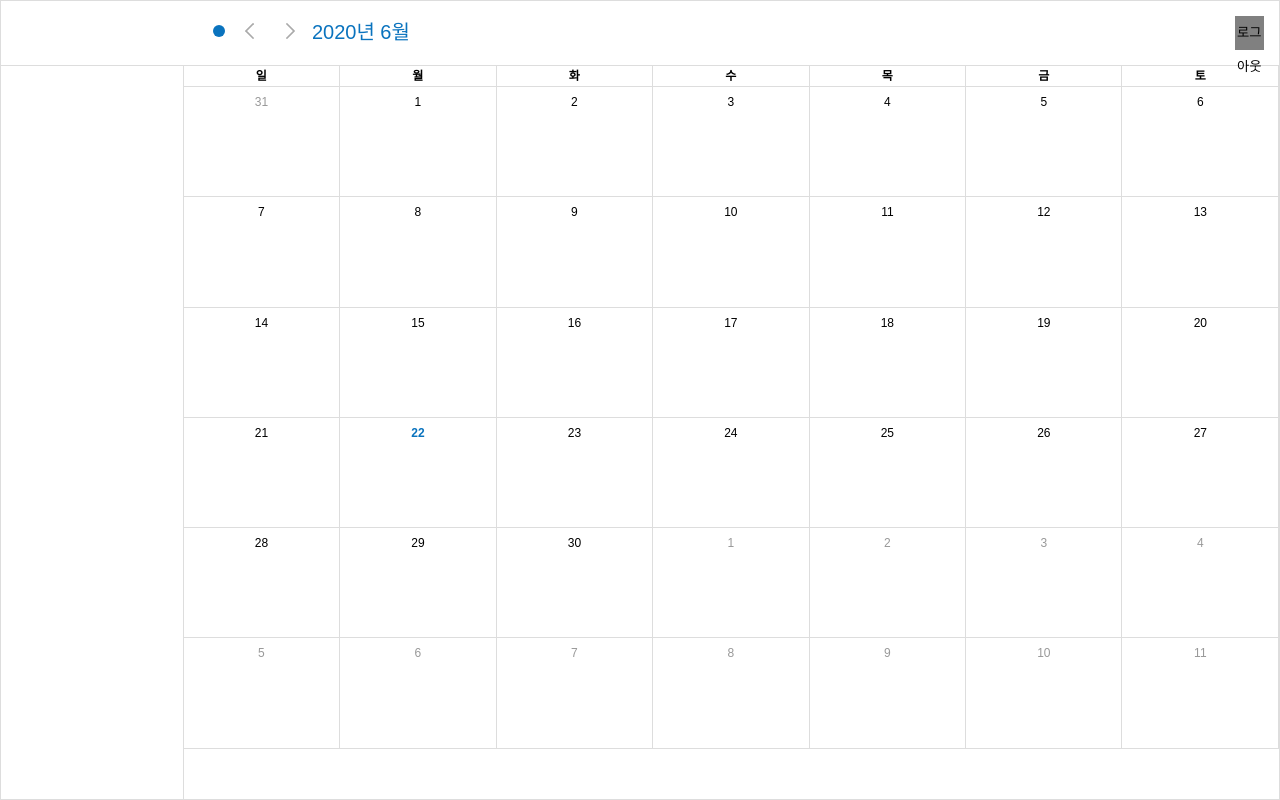
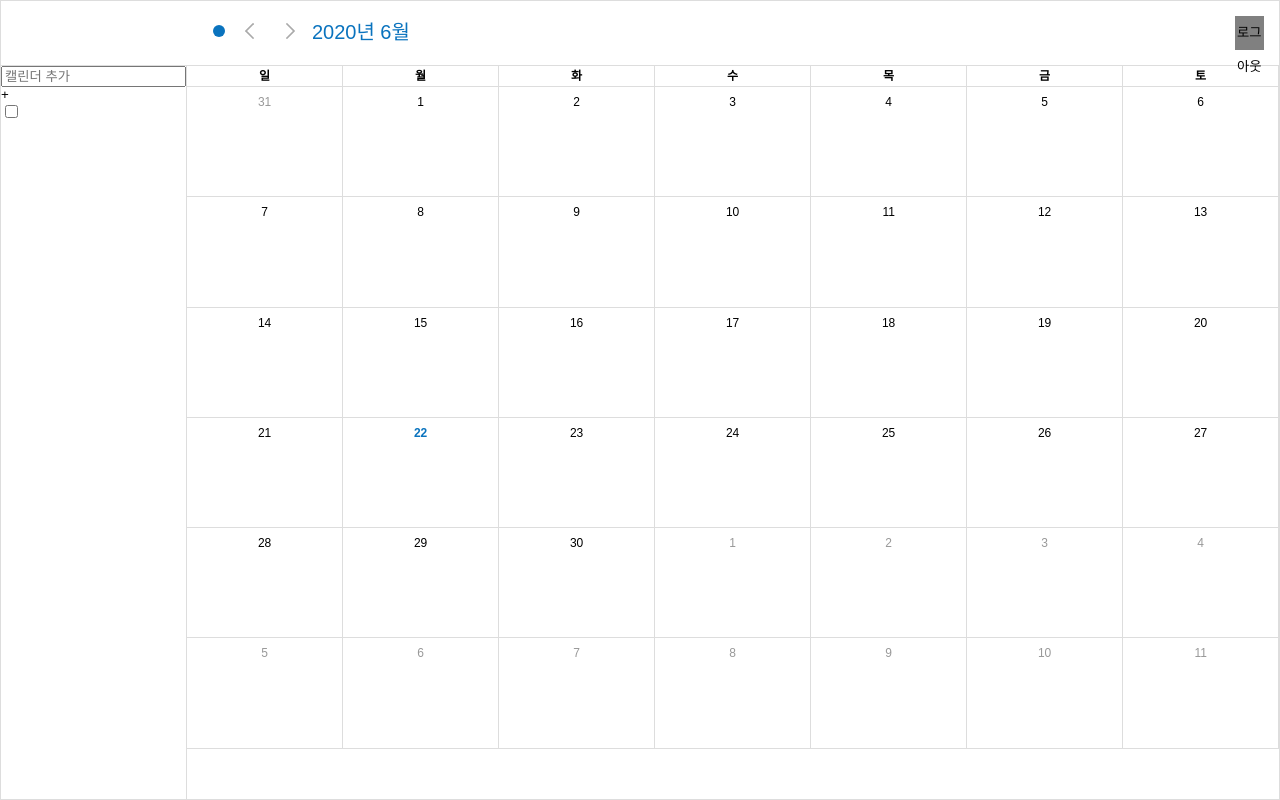
Before and after one commit to LEE-WOO-SEONG/calenderApp_project, a website built with webpack: page public/calender.html in a window 1280 px wide. Shown: the top 800 px of the page. Built offline with nearby package versions, Linux system fonts and the light colour scheme.

Commit message:
feat: adding sidemenu markup

```diff
--- a/public/calender.html
+++ b/public/calender.html
@@ -19,6 +19,7 @@
   <script src="https://cdn.jsdelivr.net/npm/axios/dist/axios.min.js"></script>
   <!-- <script src="../dist/js/bundle.js"></script> -->
   <script src="./src/js/calender.js" defer></script>
+  <script src="./src/js/sidemenu.js" defer></script>
 </head>
 
 <body>
@@ -30,6 +31,19 @@
     <div class="body-container">
       <section id="sidemenu">
         <!-- <h2 class="a11y-hidden">일정제목</h2> -->
+        <div class="add-calender-list-input">
+          <input type="text" placeholder="캘린더 추가" id="add-calender">
+          <!-- <label for="add-calender" class="a11y-hidden">캘린더 추가</label> -->
+          <button type="submit" class="add-list-submit">+</button>
+        </div>
+        <ul class="add-calender-list-box">
+          <li id="1" class="add-calender-first-list calendar-list">
+            <input type="checkbox" id="add-calender-list" class="checkbox">
+            <label for="add-calender-list"></label>
+          </li>
+        </ul>
+
+
       </section>
       <section id="calendar">
         <!-- <h2 class="a11y-hidden">캘린더</h2> -->
```
